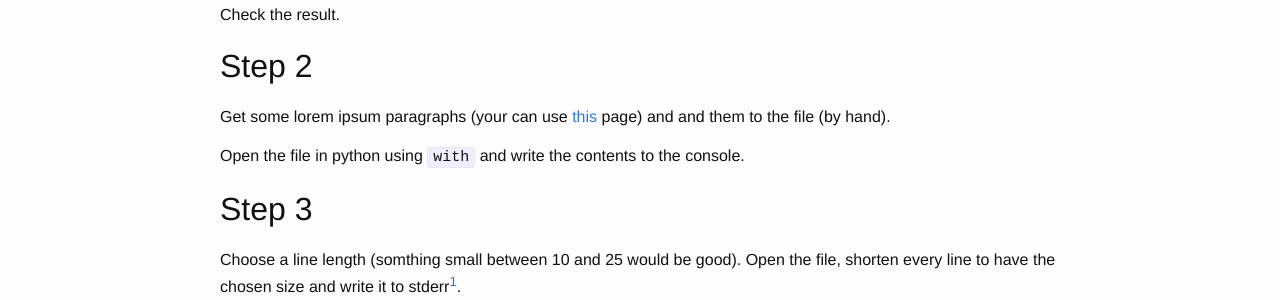
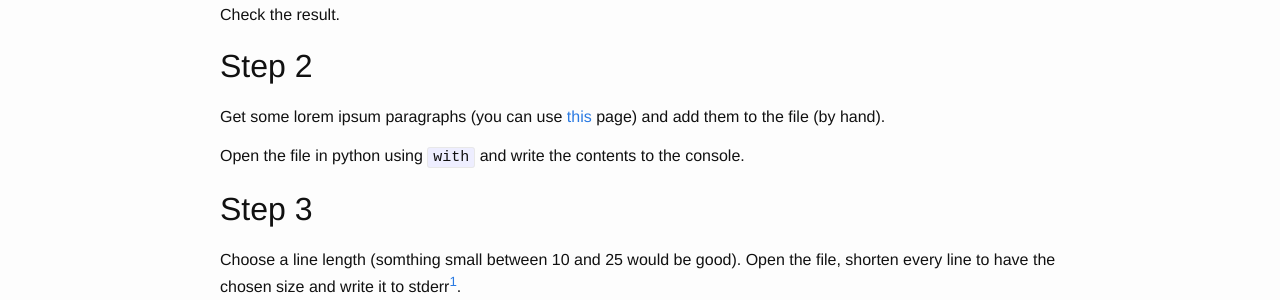
Before and after one commit to fsr/python-lessons, a Jekyll site: the page built from _exercises/file.md, in a window 1280 px wide. Shown: the part 498-798 px from the top of the page. Built offline with Jekyll 4.4.1, drawn with Linux system fonts in a browser that asks for light colours.

Commit message:
More typos :)

```diff
--- a/_exercises/file.md
+++ b/_exercises/file.md
@@ -16,7 +16,7 @@ Check the result.
 
 ## Step 2
 
-Get some lorem ipsum paragraphs (your can use [this](http://www.loremipsum.de) page) and and them to the file (by hand).
+Get some lorem ipsum paragraphs (you can use [this](http://www.loremipsum.de) page) and add them to the file (by hand).
 
 Open the file in python using `with` and write the contents to the console.
 
```
